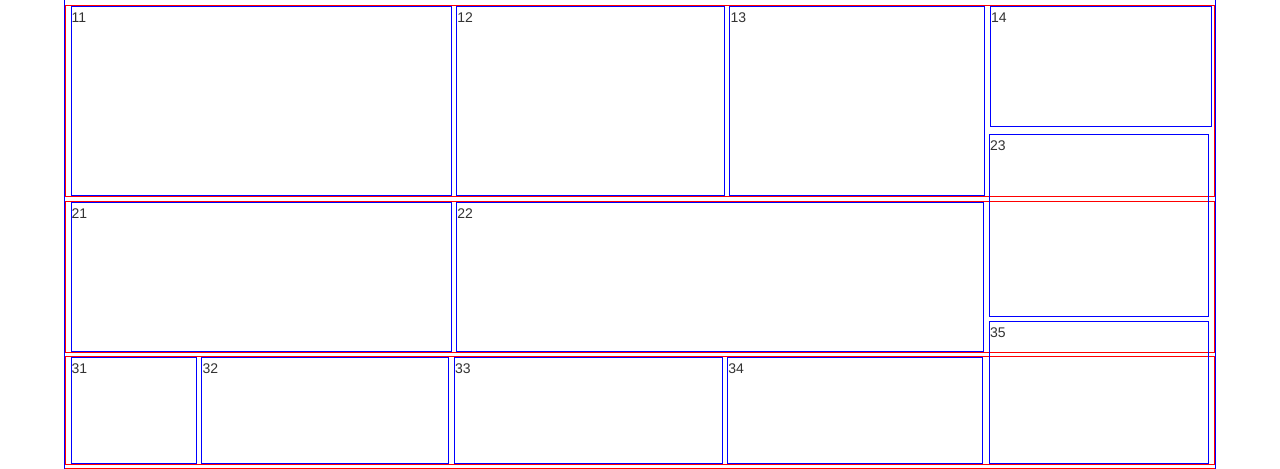
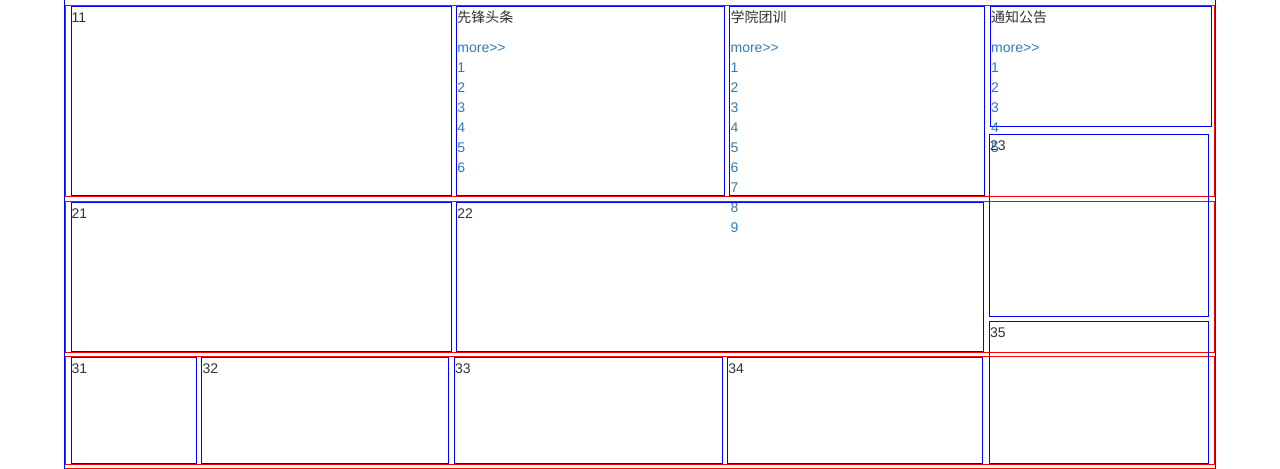
Before and after one commit to gitter-badger/NEUP-Website, a WordPress theme: template index.php in a window 1280 px wide. Shown: the part 141-610 px from the top of the page. Run offline with PHP 8.4 and a stand-in for WordPress, Linux system fonts and the light colour scheme; the site name, menu and one post (Sample post) are stand-ins, and other content is empty.

Commit message:
Update index.php

```diff
--- a/index.php
+++ b/index.php
@@ -37,13 +37,40 @@
             11
         </div>
       	<div class="line12">
-           12
+			<div class="line12a"><p>先锋头条</p></div>
+			<div class="line12a2"><a href="#" class="line1a2">more>></a></div>
+            <div class="line12b"></div>
+			<div class="line12c"></div>
+			<div class="line12d"><a href="#" class="line1a">1</a></div>
+			<div class="line12d"><a href="#" class="line1a">2</a></div>
+			<div class="line12d"><a href="#" class="line1a">3</a></div>
+			<div class="line12d"><a href="#" class="line1a">4</a></div>
+			<div class="line12d"><a href="#" class="line1a">5</a></div>
+			<div class="line12d"><a href="#" class="line1a">6</a></div>
         </div>
       	<div class="line13">
-           13
+			<div class="line13a"><p>学院团训</p></div>
+			<div class="line13a2"><a href="#" class="line1a2">more>></a></div>
+            <div class="line13b"></div>
+			<div class="line13c"><a href="#" class="line1a">1</a></div>
+			<div class="line13c"><a href="#" class="line1a">2</a></div>
+			<div class="line13c"><a href="#" class="line1a">3</a></div>
+			<div class="line13c"><a href="#" class="line1a">4</a></div>
+			<div class="line13c"><a href="#" class="line1a">5</a></div>
+			<div class="line13c"><a href="#" class="line1a">6</a></div>
+			<div class="line13c"><a href="#" class="line1a">7</a></div>
+			<div class="line13c"><a href="#" class="line1a">8</a></div>
+			<div class="line13c"><a href="#" class="line1a">9</a></div>
         </div>
         <div class="line14">
-            14
+            <div class="line14a"><p>通知公告</p></div>
+			<div class="line14a2"><a href="#" class="line1a2">more>></a></div>
+            <div class="line14b"></div>
+			<div class="line14c"><a href="#" class="line1a">1</a></div>
+			<div class="line14c"><a href="#" class="line1a">2</a></div>
+			<div class="line14c"><a href="#" class="line1a">3</a></div>
+			<div class="line14c"><a href="#" class="line1a">4</a></div>
+			<div class="line14c"><a href="#" class="line1a">5</a></div>
         </div>
       </div>
 
```
